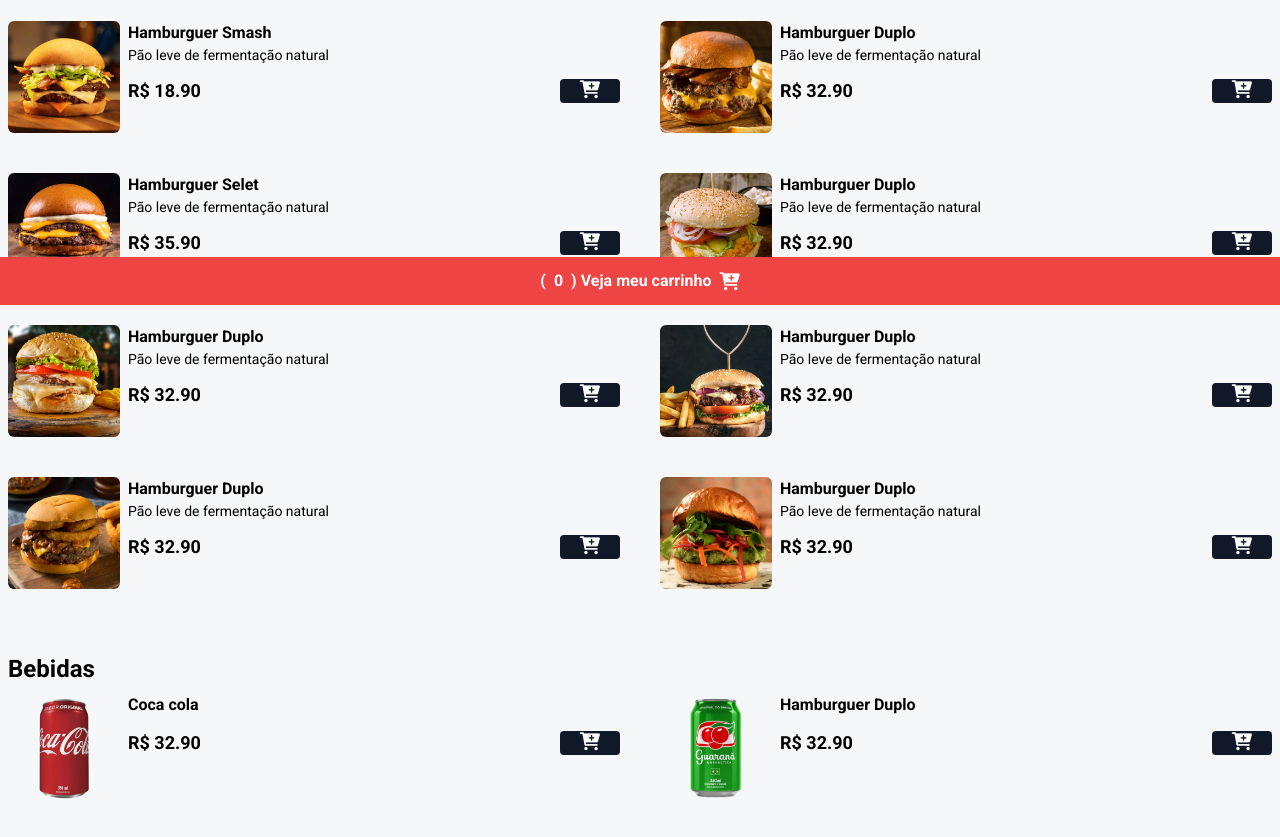
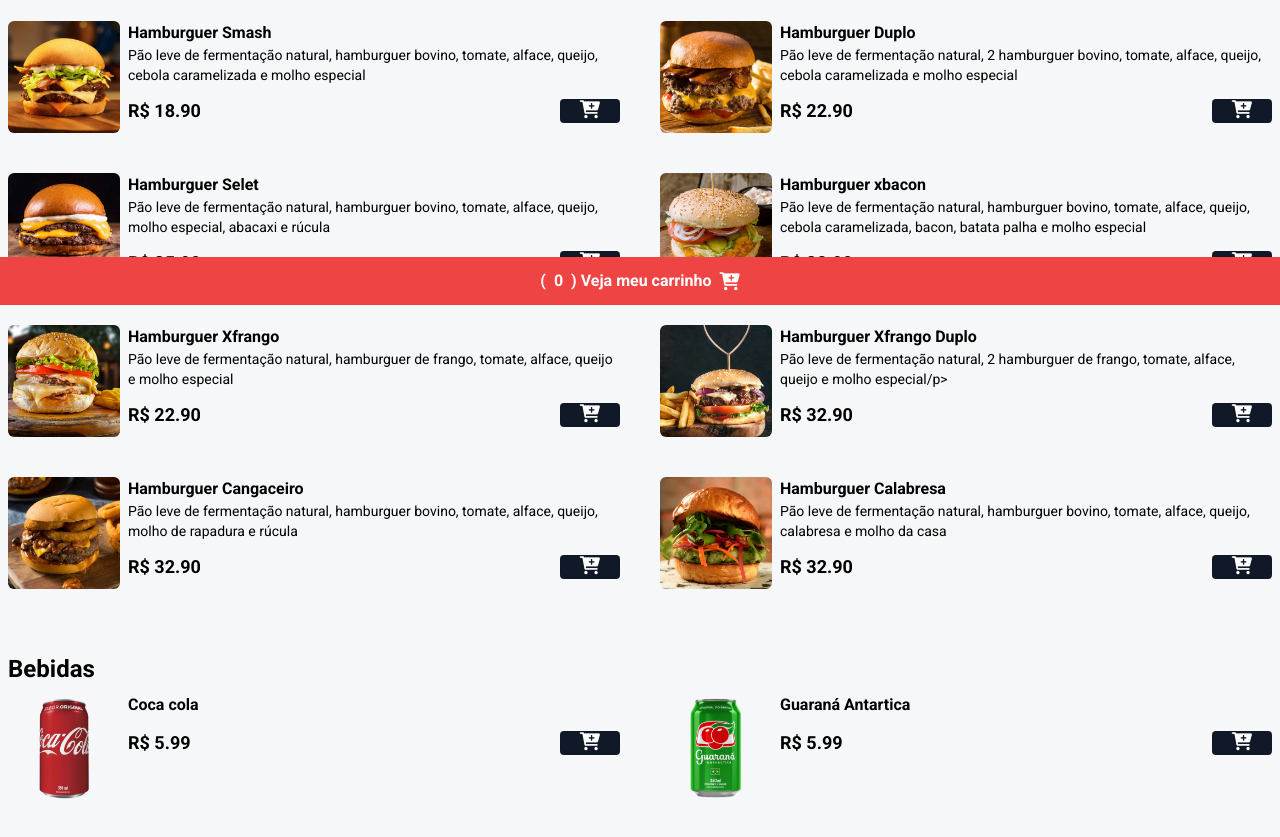
Before and after one commit to jessicaporfirio/Card-pio-Hamburgueria, a website: page index.html in a window 1280 px wide. Shown: the part 495-1332 px from the top of the page. Drawn offline with nearby package versions, Linux system fonts and the light colour scheme.

Commit message:
Atualizado

```diff
--- a/index.html
+++ b/index.html
@@ -14,7 +14,7 @@
 <link rel="preconnect" href="https://fonts.gstatic.com" crossorigin/>
 <link href="https://fonts.googleapis.com/css2?family=Roboto:wght@400;500;700&display=swap" rel="stylesheet"/>
 
-    <title>Burguer</title>
+    <title>Dev-Burguer</title>
 </head>
 <body>
     <!--Header-->
@@ -43,7 +43,7 @@
                 <img src="./assets/hamb-1.png" alt="Hamburguer Smash" class="rounded-md hover:scale-110 hover:rotate-2 duration-300 w-28 h-28 "/>
                 <div class="w-full">
                     <p class="font-bold">Hamburguer Smash</p>
-                    <p class="text-sm">Pão leve de fermentação natural</p>
+                    <p class="text-sm">Pão leve de fermentação natural, hamburguer bovino, tomate, alface, queijo, cebola caramelizada e molho especial</p>
 
                     <div class="flex items-center gap-2 justify-between mt-3">
                         <p class="font-bold text-lg">R$ 18.90</p>
@@ -62,14 +62,14 @@
                 <img src="./assets/hamb-2.png" alt="Hamburguer Duplo" class="rounded-md hover:scale-110 hover:rotate-2 duration-300 w-28 h-28 "/>
                 <div class="w-full">
                     <p class="font-bold">Hamburguer Duplo</p>
-                    <p class="text-sm">Pão leve de fermentação natural</p>
+                    <p class="text-sm">Pão leve de fermentação natural, 2 hamburguer bovino, tomate, alface, queijo, cebola caramelizada e molho especial</p>
 
                     <div class="flex items-center gap-2 justify-between mt-3">
-                        <p class="font-bold text-lg">R$ 32.90</p>
+                        <p class="font-bold text-lg">R$ 22.90</p>
                         <button
                         class="bg-gray-900 px-5 rounded add-to-cart-btn"
                         data-name="Hamburguer Duplo"
-                        data-price="32.90">
+                        data-price="22.90">
                             <i class="fa fa-cart-plus text-lg text-white"></i>
                         </button>
                     </div>
@@ -80,7 +80,7 @@
                 <img src="./assets/hamb-3.png" alt="Hamburguer Selet" class="rounded-md hover:scale-110 hover:rotate-2 duration-300 w-28 h-28 "/>
                 <div class="w-full">
                     <p class="font-bold">Hamburguer Selet</p>
-                    <p class="text-sm">Pão leve de fermentação natural</p>
+                    <p class="text-sm">Pão leve de fermentação natural, hamburguer bovino, tomate, alface, queijo, molho especial, abacaxi e rúcula</p>
 
                     <div class="flex items-center gap-2 justify-between mt-3">
                         <p class="font-bold text-lg">R$ 35.90</p>
@@ -95,16 +95,16 @@
             </div>
               <!--4 produto-->
               <div class="flex gap-2 w-full">
-                <img src="./assets/hamb-4.png" alt="Hamburguer Gergelim" class="rounded-md hover:scale-110 hover:rotate-2 duration-300 w-28 h-28 "/>
+                <img src="./assets/hamb-4.png" alt="Hamburguer xbacon" class="rounded-md hover:scale-110 hover:rotate-2 duration-300 w-28 h-28 "/>
                 <div class="w-full">
-                    <p class="font-bold">Hamburguer Duplo</p>
-                    <p class="text-sm">Pão leve de fermentação natural</p>
+                    <p class="font-bold">Hamburguer xbacon</p>
+                    <p class="text-sm">Pão leve de fermentação natural, hamburguer bovino, tomate, alface, queijo, cebola caramelizada, bacon, batata palha e molho especial</p>
 
                     <div class="flex items-center gap-2 justify-between mt-3">
                         <p class="font-bold text-lg">R$ 32.90</p>
                         <button
                         class="bg-gray-900 px-5 rounded add-to-cart-btn"
-                        data-name="Hamburguer Duplo"
+                        data-name="Hamburguer xbacon"
                         data-price="32.90">
                             <i class="fa fa-cart-plus text-lg text-white"></i>
                         </button>
@@ -113,16 +113,16 @@
             </div>
               <!--5 produto-->
               <div class="flex gap-2 w-full">
-                <img src="./assets/hamb-5.png" alt="Hamburguer Duplo" class="rounded-md hover:scale-110 hover:rotate-2 duration-300 w-28 h-28 "/>
+                <img src="./assets/hamb-5.png" alt="Hamburguer Xfrango" class="rounded-md hover:scale-110 hover:rotate-2 duration-300 w-28 h-28 "/>
                 <div class="w-full">
-                    <p class="font-bold">Hamburguer Duplo</p>
-                    <p class="text-sm">Pão leve de fermentação natural</p>
+                    <p class="font-bold">Hamburguer Xfrango</p>
+                    <p class="text-sm">Pão leve de fermentação natural, hamburguer de frango, tomate, alface, queijo e molho especial</p>
                     <div class="flex items-center gap-2 justify-between mt-3">
-                        <p class="font-bold text-lg">R$ 32.90</p>
+                        <p class="font-bold text-lg">R$ 22.90</p>
                         <button
                         class="bg-gray-900 px-5 rounded add-to-cart-btn"
-                        data-name="Hamburguer Duplo"
-                        data-price="32.90">
+                        data-name="Hamburguer Xfrango"
+                        data-price="22.90">
                             <i class="fa fa-cart-plus text-lg text-white"></i>
                         </button>
                     </div>
@@ -130,16 +130,16 @@
             </div>
               <!--6 produto-->
               <div class="flex gap-2 w-full">
-                <img src="./assets/hamb-6.png" alt="Hamburguer Duplo" class="rounded-md hover:scale-110 hover:rotate-2 duration-300 w-28 h-28 "/>
+                <img src="./assets/hamb-6.png" alt="Hamburguer Xfrango Duplo" class="rounded-md hover:scale-110 hover:rotate-2 duration-300 w-28 h-28 "/>
                 <div class="w-full">
-                    <p class="font-bold">Hamburguer Duplo</p>
-                    <p class="text-sm">Pão leve de fermentação natural</p>
+                    <p class="font-bold">Hamburguer Xfrango Duplo</p>
+                    <p class="text-sm">Pão leve de fermentação natural, 2 hamburguer de frango, tomate, alface, queijo e molho especial/p>
 
                     <div class="flex items-center gap-2 justify-between mt-3">
                         <p class="font-bold text-lg">R$ 32.90</p>
                         <button
                         class="bg-gray-900 px-5 rounded add-to-cart-btn"
-                        data-name="Hamburguer Duplo"
+                        data-name="Hamburguer Xfrango Duplo"
                         data-price="32.90">
                             <i class="fa fa-cart-plus text-lg text-white"></i>
                         </button>
@@ -148,16 +148,16 @@
             </div>
               <!--7 produto-->
               <div class="flex gap-2 w-full">
-                <img src="./assets/hamb-7.png" alt="Hamburguer Duplo" class="rounded-md hover:scale-110 hover:rotate-2 duration-300 w-28 h-28 "/>
+                <img src="./assets/hamb-7.png" alt="Hamburguer Cangaceiro" class="rounded-md hover:scale-110 hover:rotate-2 duration-300 w-28 h-28 "/>
                 <div class="w-full">
-                    <p class="font-bold">Hamburguer Duplo</p>
-                    <p class="text-sm">Pão leve de fermentação natural</p>
+                    <p class="font-bold">Hamburguer Cangaceiro</p>
+                    <p class="text-sm">Pão leve de fermentação natural, hamburguer bovino, tomate, alface, queijo, molho de rapadura e rúcula</p>
 
                     <div class="flex items-center gap-2 justify-between mt-3">
                         <p class="font-bold text-lg">R$ 32.90</p>
                         <button
                         class="bg-gray-900 px-5 rounded add-to-cart-btn"
-                        data-name="Hamburguer Duplo"
+                        data-name="Hamburguer Cangaceiro"
                         data-price="32.90">
                             <i class="fa fa-cart-plus text-lg text-white"></i>
                         </button>
@@ -166,15 +166,15 @@
             </div>
               <!--8 produto-->
               <div class="flex gap-2 w-full">
-                <img src="./assets/hamb-8.png" alt="Hamburguer Duplo" class="rounded-md hover:scale-110 hover:rotate-2 duration-300 w-28 h-28 "/>
+                <img src="./assets/hamb-8.png" alt="Hamburguer Calabresa" class="rounded-md hover:scale-110 hover:rotate-2 duration-300 w-28 h-28 "/>
                 <div class="w-full">
-                    <p class="font-bold">Hamburguer Duplo</p>
-                    <p class="text-sm">Pão leve de fermentação natural</p>
+                    <p class="font-bold">Hamburguer Calabresa</p>
+                    <p class="text-sm">Pão leve de fermentação natural, hamburguer bovino, tomate, alface, queijo, calabresa e molho da casa</p>
                     <div class="flex items-center gap-2 justify-between mt-3">
                         <p class="font-bold text-lg">R$ 32.90</p>
                         <button
                         class="bg-gray-900 px-5 rounded add-to-cart-btn"
-                        data-name="Hamburguer Duplo"
+                        data-name="Hamburguer Calabresa"
                         data-price="32.90">
                             <i class="fa fa-cart-plus text-lg text-white"></i>
                         </button>
@@ -191,16 +191,16 @@
 
             <div class="flex gap-2 w-full">
                 <!--1 Bebida -->
-                <img src="./assets/refri-1.png" alt="Hamburguer Duplo" class="rounded-md hover:scale-110 hover:rotate-2 duration-300 w-28 h-28 "/>
+                <img src="./assets/refri-1.png" alt="Coca cola" class="rounded-md hover:scale-110 hover:rotate-2 duration-300 w-28 h-28 "/>
                 <div class="w-full">
                     <p class="font-bold">Coca cola</p>
 
                     <div class="flex items-center gap-2 justify-between mt-3">
-                        <p class="font-bold text-lg">R$ 32.90</p>
+                        <p class="font-bold text-lg">R$ 5.99</p>
                         <button
                         class="bg-gray-900 px-5 rounded add-to-cart-btn"
-                        data-name="Hamburguer Duplo"
-                        data-price="32.90">
+                        data-name="Coca cola"
+                        data-price="5.99">
                             <i class="fa fa-cart-plus text-lg text-white"></i>
                         </button>
                     </div>
@@ -208,15 +208,15 @@
             </div>
             <!--2 Bebida -->
             <div class="flex gap-2 w-full">
-                <img src="./assets/refri-2.png" alt="Hamburguer Duplo" class="rounded-md hover:scale-110 hover:rotate-2 duration-300 w-28 h-28 "/>
+                <img src="./assets/refri-2.png" alt="Guarana Antartica" class="rounded-md hover:scale-110 hover:rotate-2 duration-300 w-28 h-28 "/>
                 <div class="w-full">
-                    <p class="font-bold">Hamburguer Duplo</p>
+                    <p class="font-bold">Guaraná Antartica</p>
                     <div class="flex items-center gap-2 justify-between mt-3">
-                        <p class="font-bold text-lg">R$ 32.90</p>
+                        <p class="font-bold text-lg">R$ 5.99</p>
                         <button
                         class="bg-gray-900 px-5 rounded add-to-cart-btn"
-                        data-name="Hamburguer Duplo"
-                        data-price="32.90">
+                        data-name="Guarana Antartica"
+                        data-price="5.99">
                             <i class="fa fa-cart-plus text-lg text-white"></i>
                         </button>
                     </div>
```
